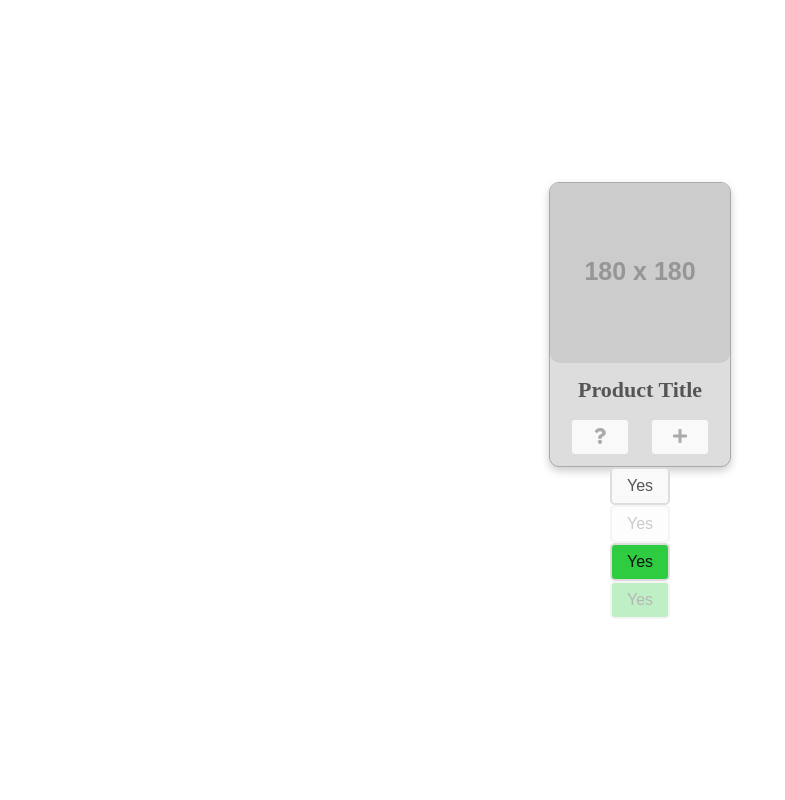
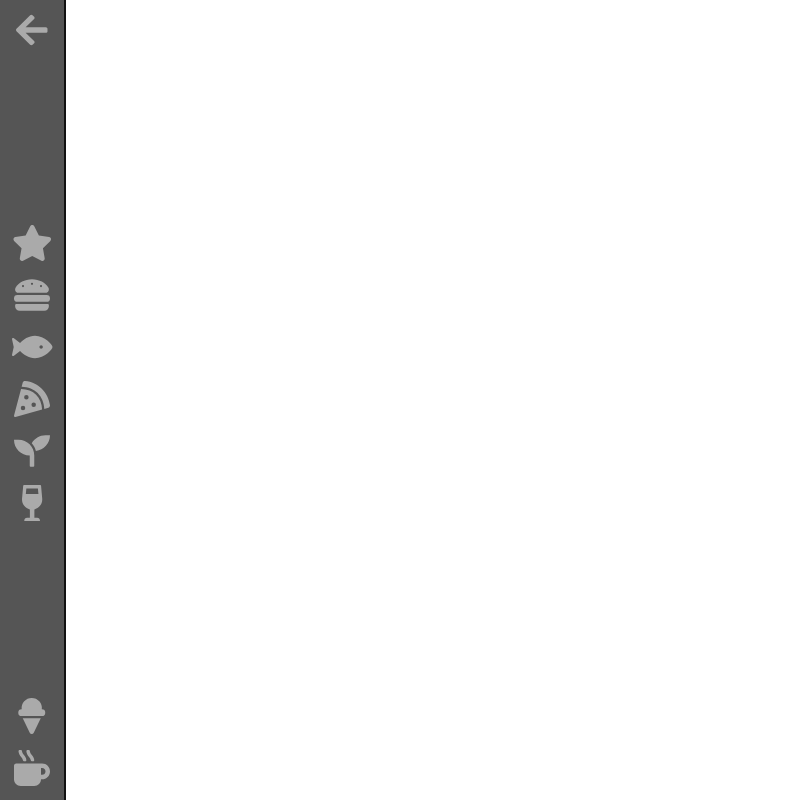
Before and after one commit to eyalmutzary/restaurant-customers, a React (Create React App) app: page / in a window 1280 px wide. Shown: the whole page, without its empty margins (0-785 px from the left). Built offline with nearby package versions, Linux system fonts and the light colour scheme; a web font is replaced by a local one.

Commit message:
Sidebar added

```diff
--- a/src/app/App.js
+++ b/src/app/App.js
@@ -5,9 +5,9 @@ import Router from "./Router";
 import { theme, GlobalStyle } from "../shared/theme";
 import { library } from "@fortawesome/fontawesome-svg-core";
 import { fab } from "@fortawesome/free-brands-svg-icons";
-import { faQuestion, faPlus } from "@fortawesome/free-solid-svg-icons";
+import { faQuestion, faPlus, faArrowLeft, faWineGlassAlt, faHamburger, faFish, faPizzaSlice, faIceCream, faSeedling, faMugHot, faStar } from "@fortawesome/free-solid-svg-icons";
 
-library.add(fab, faQuestion, faPlus);
+library.add(fab, faQuestion, faPlus, faArrowLeft, faWineGlassAlt, faHamburger, faFish, faPizzaSlice, faIceCream, faSeedling, faMugHot, faStar);
 
 const AppContainer = styled.div`
   display: flex;
--- a/src/main/Main.js
+++ b/src/main/Main.js
@@ -1,6 +1,6 @@
 import React from "react";
 import styled from "styled-components";
-import { Button, Card, Icon } from "../shared/components";
+import { Button, Card, Icon, Sidebar } from "../shared/components";
 import { FontAwesomeIcon } from "@fortawesome/react-fontawesome";
 
 const Screen = styled.div`
@@ -13,7 +13,8 @@ const Screen = styled.div`
 
 const Main = () => (
   <Screen>
-    <Card
+    <Sidebar></Sidebar>
+    {/* <Card
       type="withImage"
       src="https://dummyimage.com/180X180/000/fff"
       title="Product Title"
@@ -21,8 +22,10 @@ const Main = () => (
     <Icon size={"large"}></Icon>
     <Button>Yes</Button>
     <Button disabled={true}>Yes</Button>
-    <Button.Primary>Yes</Button.Primary>
-    <Button.Primary disabled={true}>Yes</Button.Primary>
+    <Button.Confirm>Confirm</Button.Confirm>
+    <Button.Confirm disabled={true}>Confirm</Button.Confirm>
+    <Button.Warning>Warning</Button.Warning>
+    <Button.Warning disabled={true}>Warning</Button.Warning> */}
   </Screen>
 );
 
--- a/src/shared/components/Button.js
+++ b/src/shared/components/Button.js
@@ -2,28 +2,37 @@ import styled from "styled-components";
 
 const Button = styled.button`
   background-color: ${({ theme }) => theme.colors.white};
+  color: ${({ theme }) => theme.colors.darkGray};
   border-radius: 2px;
-  font-size: 14px;
   cursor: ${({ disabled }) => (disabled ? "not-allowed" : "pointer")};
   padding: 8px;
   transition: background-color 0.4s;
   opacity: ${({ disabled }) => disabled && 0.3};
   border: solid 2px ${({ theme }) => theme.colors.silver};
-  color: ${({ theme }) => theme.colors.darkGray};
   border-radius: 5px;
   font-size: 16px;
+  font-size: 14px;
   outline: none;
   width: 60px;
 
   &:hover {
     background: ${({ theme }) => theme.colors.darkGray};
-    color: ${({ theme }) => theme.colors.white};
+    color: ${({ theme }) => theme.colors.white} !important;
   }
 `;
 
-Button.Primary = styled(Button)`
-  color: ${({ theme }) => theme.colors.black};
+Button.Confirm = styled(Button)`
+  color: ${({ theme }) => theme.colors.white};
   background-color: ${({ theme }) => theme.colors.green};
+  &:hover {
+    background-color: ${({ theme, disabled }) =>
+      !disabled && theme.colors.darkGreen};
+  }
+`;
+
+Button.Warning = styled(Button)`
+  color: ${({ theme }) => theme.colors.white};
+  background-color: ${({ theme }) => theme.colors.orange};
   &:hover {
     background-color: ${({ theme, disabled }) => !disabled && theme.colors.red};
   }
--- a/src/shared/components/Icon.js
+++ b/src/shared/components/Icon.js
@@ -7,10 +7,29 @@ const IconWrapper = styled.div`
   font-size: ${({ size }) => (size === "large" ? "36px" : "16px")};
 `;
 
-const Icon = (props) => (
-  <IconWrapper>
-    <FontAwesomeIcon icon={props.icon} />
-  </IconWrapper>
-);
+IconWrapper.Category = styled(IconWrapper)`
+  font-size: 36px;
+  text-align: center;
+  margin: 10px 0px 10px 0px;
+`;
+
+const Icon = (props) => {
+  let item = null;
+  if (props.type === "category") {
+    item = (
+      <IconWrapper.Category>
+        <FontAwesomeIcon icon={props.icon} />
+      </IconWrapper.Category>
+    );
+  } else {
+    item = (
+      <IconWrapper>
+        <FontAwesomeIcon icon={props.icon} />
+      </IconWrapper>
+    );
+  }
+
+  return item;
+};
 
 export default Icon;
--- /dev/null
+++ b/src/shared/components/Sidebar.js
@@ -0,0 +1,39 @@
+import React from "react";
+import styled from "styled-components";
+import { Icon } from "./index";
+
+const SidebarWarpper = styled.div`
+  width: 5vw;
+  height: 100vh;
+  position: fixed;
+  display: flex;
+  justify-content: space-between;
+  flex-direction: column;
+  left: 0px;
+  background-color: ${({ theme }) => theme.colors.darkGray};
+  border-right: 2px solid ${({ theme }) => theme.colors.black};
+`;
+
+// faArrowLeft, faWineGlassAlt, faHamburger, faFish, faPizzaSlice, faIceCream, faSeedling, faMugHot, faStar
+
+const Sidebar = (props) => (
+  <SidebarWarpper>
+    <div>
+      <Icon type="category" icon="arrow-left"></Icon>
+    </div>
+    <div>
+      <Icon type="category" icon="star"></Icon>
+      <Icon type="category" icon="hamburger"></Icon>
+      <Icon type="category" icon="fish"></Icon>
+      <Icon type="category" icon="pizza-slice"></Icon>
+      <Icon type="category" icon="seedling"></Icon>
+      <Icon type="category" icon="wine-glass-alt"></Icon>
+    </div>
+    <div>
+      <Icon type="category" icon="ice-cream"></Icon>
+      <Icon type="category" icon="mug-hot"></Icon>
+    </div>
+  </SidebarWarpper>
+);
+
+export default Sidebar;
--- a/src/shared/components/index.js
+++ b/src/shared/components/index.js
@@ -1,3 +1,4 @@
 export { default as Button } from "./Button";
 export { default as Card } from "./Card";
 export { default as Icon } from "./Icon";
+export { default as Sidebar } from "./Sidebar";
--- a/src/shared/theme/colors.js
+++ b/src/shared/theme/colors.js
@@ -1,6 +1,7 @@
 const colors = {
   yellow: "#FFDC00",
   green: "#2ECC40",
+  darkGreen: "#008000",
   red: "#FF4136",
   black: "#111111",
   orange: "#FF851B",
```
